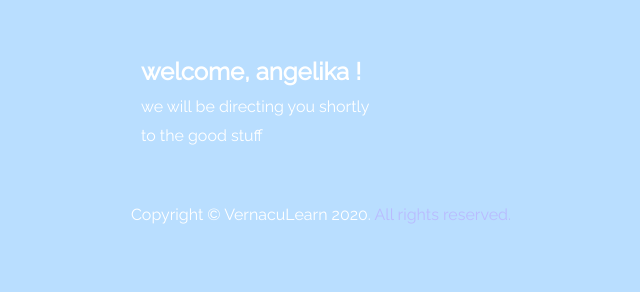
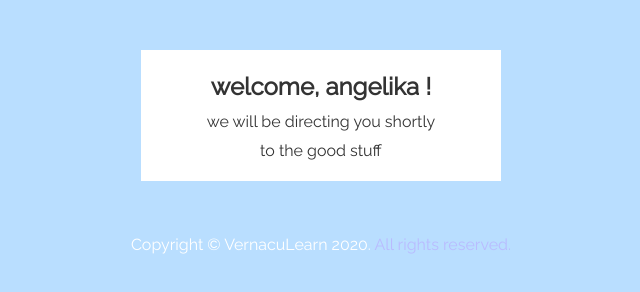
Before and after one commit to angelikahoeflich/vernaculearn, a website: page docs/reg-success.html in a window 1280 px wide. Shown: the whole page, without its empty margins (319-959 px from the left). Drawn offline with nearby package versions, Linux system fonts and the light colour scheme.

Commit message:
Add registration style to stylesheet

```diff
--- a/docs/style.css
+++ b/docs/style.css
@@ -71,6 +71,17 @@ a {
 	margin-top:20px;
 
 }
+/*Registration Success Page*/
+
+#reg-wrap{
+	background:#fff;
+	padding:15px 25px;
+	color:#333;
+}
+#reg-wrap h1,
+#reg-wrap p {
+	text-align: center;
+}
 /*Card page */
 
 
```
